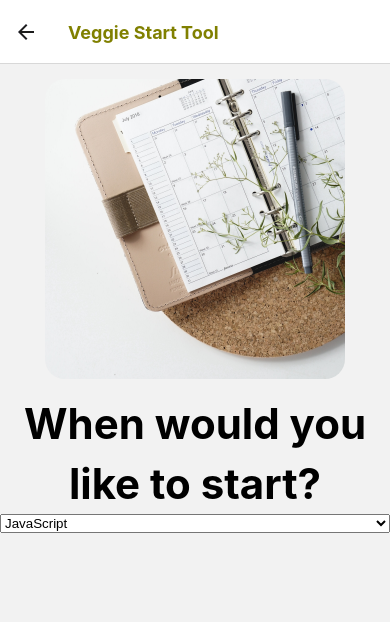
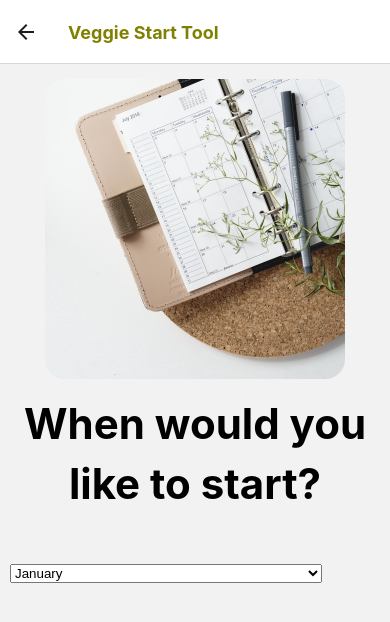
Before and after one commit to Eefjepost/VeggieGardenStartTool, a React Native app: screen /Month in a window 390 px wide. Shown: the top 622 px of the page. Built offline with nearby package versions, Linux system fonts and the light colour scheme.

Commit message:
changed picker

```diff
--- a/component/screen/Month.js
+++ b/component/screen/Month.js
@@ -8,7 +8,7 @@ import {Picker} from '@react-native-picker/picker';
 
 const Month = ({  }) => {
 
-    const [selected, setSelected] = useState("js");
+    const [selected, setSelected] = useState("ja");
 
 
 
@@ -22,18 +22,26 @@ const Month = ({  }) => {
    <View>
       <Text style={styles.text}>When would you like to start?</Text>
       </View>
-      <View>
+      <View style={styles.viewPicker}>
       <Picker
         selectedValue={selected}
         onValueChange={value => setSelected({ selected: value })}
         backgroundColor="white"
         itemStyle={{ color: "red" }}
       >
-        <Picker.Item label="Python" value="py" />
-        <Picker.Item  label="C++" value="c" />
-        <Picker.Item  label="JavaScript" value="js" />
-        <Picker.Item  label="Ruby" value="ru" />
-        <Picker.Item  label="Other" value="etc" />
+        <Picker.Item style={styles.pickerItem} label="January" value="ja" />
+        <Picker.Item style={styles.pickerItem} label="February" value="fe" />
+        <Picker.Item style={styles.pickerItem} label="March" value="ma" />
+        <Picker.Item style={styles.pickerItem} label="April" value="ap" />
+        <Picker.Item style={styles.pickerItem} label="May" value="my" />
+        <Picker.Item style={styles.pickerItem} label="June" value="ju" />
+        <Picker.Item style={styles.pickerItem} label="July" value="jl" />
+        <Picker.Item style={styles.pickerItem} label="August" value="au" />
+        <Picker.Item style={styles.pickerItem} label="September" value="se" />
+        <Picker.Item style={styles.pickerItem} label="October" value="oc" />
+        <Picker.Item style={styles.pickerItem} label="November" value="no" />
+        <Picker.Item style={styles.pickerItem} label="December" value="de" />
+
       </Picker>
 
       </View>
@@ -63,6 +71,16 @@ const styles = StyleSheet.create({
     marginVertical: 15,
 
   },
+  viewPicker: {
+    flex: 1,
+    paddingTop: 40,
+    width: '80%',
+    margin: 10,
+
+  },
+  pickerItem: {
+    fontSize: 20, margin: 2
+  }
 });
 
 export default Month;
```
Also changed, not shown: package.json (+9 -9 lines), 1 other file (tests, documents, lock files or other folders).
